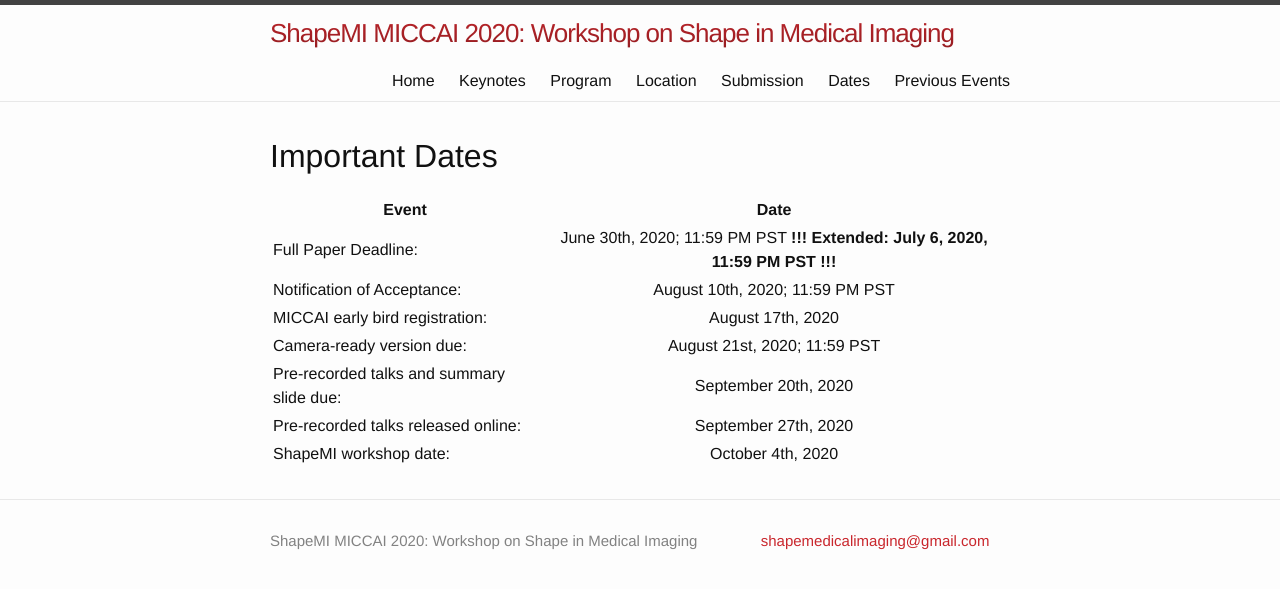
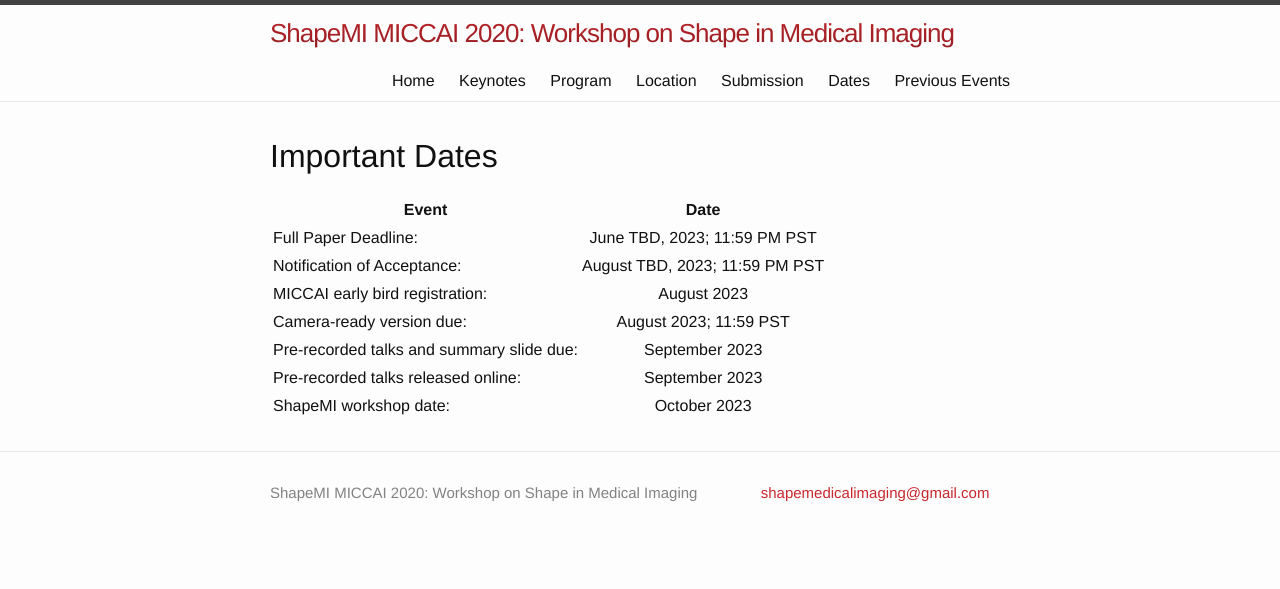
Before and after one commit to shapemi/shapemi.github.io, a Jekyll site: the page built from dates/index.md, in a window 1280 px wide. Shown: the top 589 px of the page. Built offline with Jekyll 4.4.1, drawn with Linux system fonts in a browser that asks for light colours.

Commit message:
ENH: Updating website to 2023 information

```diff
--- a/dates/index.md
+++ b/dates/index.md
@@ -8,10 +8,10 @@ order: 5
 
 | Event | Date |
 |---|:---:|
-| Full Paper Deadline: | June 30th, 2020; 11:59 PM PST **!!! Extended: July 6, 2020, 11:59 PM PST !!!**|
-| Notification of Acceptance: | August 10th, 2020; 11:59 PM PST |
-| MICCAI early bird registration: | August 17th, 2020 |
-| Camera-ready version due: | August 21st, 2020; 11:59 PST |
-| Pre-recorded talks and summary slide due: | September 20th, 2020 |
-| Pre-recorded talks released online: | September 27th, 2020 |
-| ShapeMI workshop date: | October 4th, 2020  |
+| Full Paper Deadline: | June TBD, 2023; 11:59 PM PST |
+| Notification of Acceptance: | August TBD, 2023; 11:59 PM PST |
+| MICCAI early bird registration: | August 2023 |
+| Camera-ready version due: | August 2023; 11:59 PST |
+| Pre-recorded talks and summary slide due: | September 2023 |
+| Pre-recorded talks released online: | September 2023 |
+| ShapeMI workshop date: | October 2023  |
```
Also changed, not shown: index.md (+9 -14 lines), images/miccai2023-logo.png (added).
